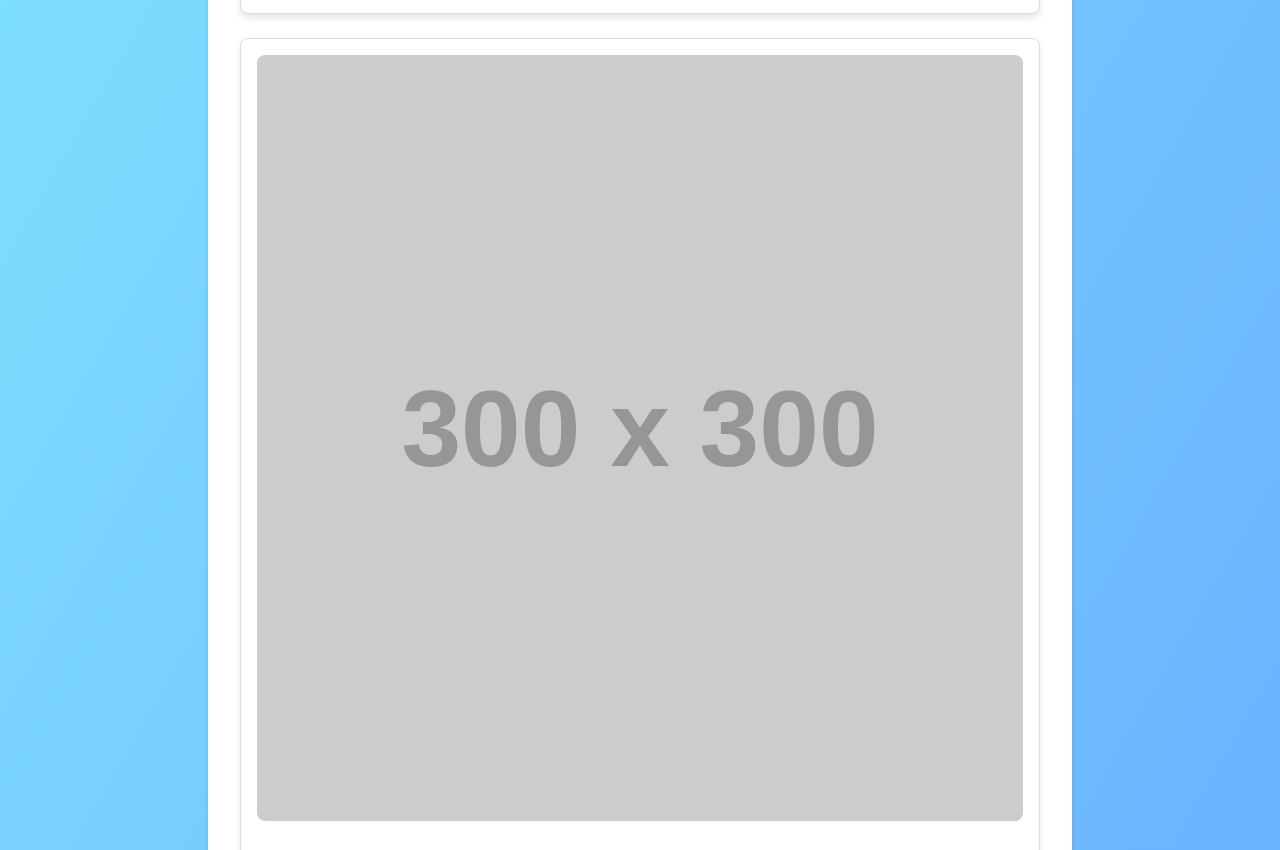
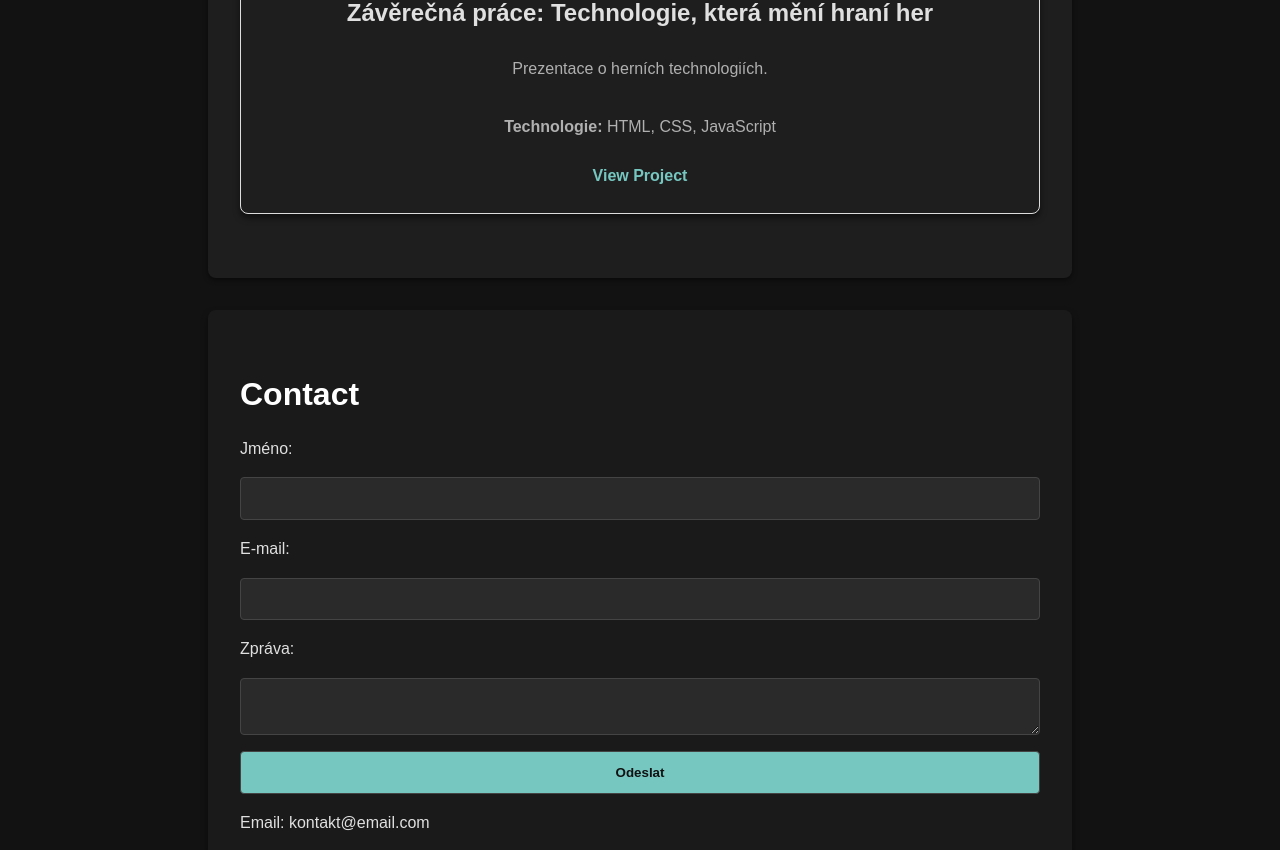
Before and after one commit to DanielHladik/portfolio, a plain HTML site: page portfolio.html in a window 1280 px wide. Shown: the part 1757-2607 px from the top of the page. Drawn offline with Linux system fonts and the light colour scheme; placeholder pictures from the web are drawn by us.

Commit message:
Enhanced dark theme for portfolio

```diff
--- a/styles.css
+++ b/styles.css
@@ -4,41 +4,54 @@ html {
 }
 
 body {
-    background: linear-gradient(120deg, #89f7fe, #66a6ff);
-    color: #333;
-    font-family: Arial, sans-serif;
+    background: #121212; /* Dark background */
+    color: #e0e0e0; /* Light text for contrast */
+    font-family: 'Arial', sans-serif;
     margin: 0;
     padding: 0;
     line-height: 1.6;
 }
 
+/* Enhanced styles for portfolio.html */
+
+/* Header styles */
 header {
-    background: #333;
-    color: #fff;
+    background: #1f1f1f; /* Darker header */
+    color: #e0e0e0;
     padding: 1rem 0;
     text-align: center;
+    box-shadow: 0 4px 6px rgba(0, 0, 0, 0.3);
+}
+
+header h1 {
+    font-size: 2.5rem;
+    margin: 0;
+    font-weight: bold;
 }
 
 header nav ul {
+    display: flex;
+    justify-content: center;
     list-style: none;
     padding: 0;
+    margin: 1rem 0 0;
 }
 
 header nav ul li {
-    display: inline;
-    margin: 0 10px;
+    margin: 0 15px;
 }
 
 header nav ul li a {
-    color: #fff;
+    color: #e0e0e0;
     text-decoration: none;
+    font-size: 1.2rem;
     padding: 0.5rem 1rem;
     border-radius: 4px;
     transition: background 0.3s ease;
 }
 
 header nav ul li a:hover {
-    background: rgba(255, 255, 255, 0.2);
+    background: rgba(255, 255, 255, 0.1);
 }
 
 /* Section Styles */
@@ -46,76 +59,133 @@ section {
     padding: 2rem;
     margin: 2rem auto;
     max-width: 800px;
-    background: #fff;
+    background: #1e1e1e; /* Darker section background */
     border-radius: 8px;
-    box-shadow: 0 2px 5px rgba(0, 0, 0, 0.1);
+    box-shadow: 0 2px 5px rgba(0, 0, 0, 0.5);
 }
 
+/* About section */
+#about {
+    background: #1a1a1a; /* Slightly lighter for contrast */
+    padding: 2rem;
+    border-radius: 8px;
+    box-shadow: 0 4px 6px rgba(0, 0, 0, 0.5);
+    margin-bottom: 2rem;
+}
+
+#about h2 {
+    font-size: 2rem;
+    margin-bottom: 1rem;
+    color: #ffffff;
+}
+
+#about p {
+    font-size: 1.1rem;
+    line-height: 1.8;
+    color: #b0b0b0;
+}
+
+/* Project cards */
 .project-card {
-    margin-bottom: 1.5rem;
-    padding: 1rem;
+    display: flex;
+    flex-direction: column;
+    align-items: center;
+    text-align: center;
+    margin-bottom: 2rem;
+    padding: 1.5rem;
     border: 1px solid #ddd;
     border-radius: 8px;
-    background: #fff;
-    box-shadow: 0 4px 6px rgba(0, 0, 0, 0.1);
+    background: #1e1e1e; /* Darker card background */
+    color: #e0e0e0;
+    box-shadow: 0 4px 6px rgba(0, 0, 0, 0.5);
     transition: transform 0.3s ease, box-shadow 0.3s ease;
 }
 
 .project-card:hover {
     transform: translateY(-5px);
-    box-shadow: 0 6px 10px rgba(0, 0, 0, 0.15);
+    box-shadow: 0 6px 10px rgba(0, 0, 0, 0.7);
 }
 
 .project-card img {
     width: 100%;
+    max-width: 300px;
     border-radius: 8px;
+    margin-bottom: 1rem;
+}
+
+.project-card h3 {
+    font-size: 1.5rem;
+    margin-bottom: 0.5rem;
+    color: #e0e0e0;
+}
+
+.project-card p {
+    font-size: 1rem;
+    color: #b0b0b0;
     margin-bottom: 1rem;
 }
 
 .project-card a {
     display: inline-block;
     margin-top: 0.5rem;
-    color: #007BFF;
+    color: #76c7c0; /* Accent color */
     text-decoration: none;
+    font-weight: bold;
+    transition: color 0.3s ease;
 }
 
 .project-card a:hover {
+    color: #4fa9a3;
     text-decoration: underline;
 }
 
-form {
+/* Contact section */
+#contact {
+    background: #1a1a1a;
+    padding: 2rem;
+    border-radius: 8px;
+    box-shadow: 0 4px 6px rgba(0, 0, 0, 0.5);
+}
+
+#contact h2 {
+    font-size: 2rem;
+    margin-bottom: 1rem;
+    color: #ffffff;
+}
+
+#contact form {
     display: flex;
     flex-direction: column;
+    gap: 1rem;
 }
 
-form label {
-    margin-bottom: 0.5rem;
-    font-weight: bold;
+#contact form input, #contact form textarea, #contact form button {
+    background: #2a2a2a; /* Darker input background */
+    color: #e0e0e0;
+    border: 1px solid #444;
+    border-radius: 4px;
+    padding: 0.8rem;
 }
 
-form input, form textarea, form button {
-    margin-bottom: 1rem;
-    padding: 0.5rem;
-    border: 1px solid #ddd;
-    border-radius: 4px;
+#contact form button {
+    background: #76c7c0; /* Accent color */
+    color: #121212;
+    font-weight: bold;
+    cursor: pointer;
+    transition: background 0.3s ease;
 }
 
-form button {
-    background: #333;
-    color: #fff;
-    border: none;
-    cursor: pointer;
+#contact form button:hover {
+    background: #4fa9a3;
 }
 
-form button:hover {
-    background: #555;
-}
-
+/* Footer */
 footer {
+    background: #1f1f1f;
+    color: #e0e0e0;
     text-align: center;
     padding: 1rem 0;
-    background: #333;
-    color: #fff;
+    box-shadow: 0 -2px 5px rgba(0, 0, 0, 0.3);
 }
 
 /* AMOLED landing background and content */
```
